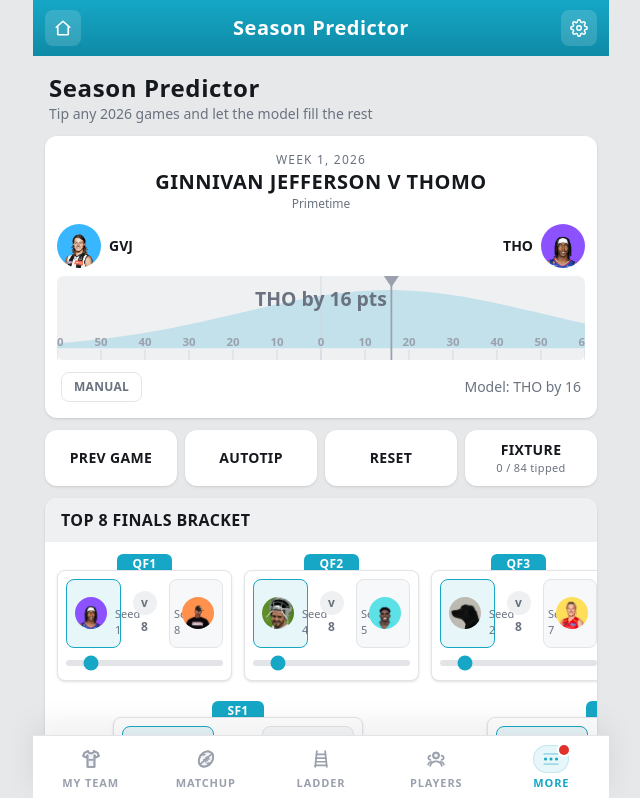
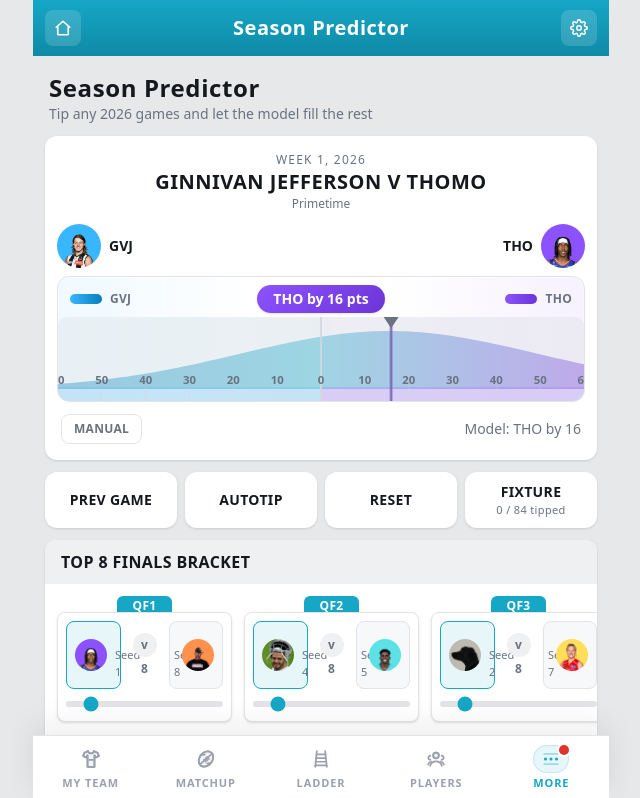
Before and after one commit to zebraspread-glitch/nfl-league, a Next.js app: page /predictor in a window 1280 px wide. Shown: the top 798 px of the page, without its empty margins (319-959 px from the left). Built offline with nearby package versions, Linux system fonts and the light colour scheme.

Commit message:
Polish predictor tipping bar

```diff
--- a/components/season-predictor.tsx
+++ b/components/season-predictor.tsx
@@ -173,6 +173,10 @@ export function SeasonPredictor({
               homeName={game.home.team.name}
               awayLabel={game.away.team.abbrev}
               homeLabel={game.home.team.abbrev}
+              awayPrimary={game.away.team.primary}
+              awaySecondary={game.away.team.secondary}
+              homePrimary={game.home.team.primary}
+              homeSecondary={game.home.team.secondary}
               status={pick ? "user" : "model"}
               onTip={tip}
             />
--- a/components/tip-bar.tsx
+++ b/components/tip-bar.tsx
@@ -1,6 +1,6 @@
 "use client";
 
-import { useRef, useState } from "react";
+import { useId, useRef, useState } from "react";
 import { clampMargin, MAX_MARGIN } from "@/lib/predictor";
 
 const W = 600;
@@ -20,6 +20,10 @@ export function TipBar({
   homeName,
   awayLabel,
   homeLabel,
+  awayPrimary,
+  awaySecondary,
+  homePrimary,
+  homeSecondary,
   status,
   onTip,
 }: {
@@ -31,10 +35,16 @@ export function TipBar({
   homeName: string;
   awayLabel: string;
   homeLabel: string;
+  awayPrimary: string;
+  awaySecondary: string;
+  homePrimary: string;
+  homeSecondary: string;
   status: "model" | "user";
   onTip: (homeWins: boolean, margin: number) => void;
 }) {
   const ref = useRef<SVGSVGElement>(null);
+  const bgId = `tip-bg-${useId().replace(/:/g, "")}`;
+  const curveId = `tip-curve-${useId().replace(/:/g, "")}`;
   const [drag, setDrag] = useState<{ homeWins: boolean; margin: number } | null>(null);
 
   const pickFromClientX = (clientX: number) => {
@@ -48,15 +58,36 @@ export function TipBar({
   const active = drag ?? (margin !== undefined && homeWins !== undefined ? { homeWins, margin } : null);
   const markerX = active ? MID + (active.homeWins ? 1 : -1) * active.margin * PX_PER_POINT : null;
   const winnerLabel = active ? (active.homeWins ? homeLabel : awayLabel) : "";
-  const resultTone = status === "user" ? "fill-text" : "fill-text-muted";
-  const markerTone = status === "user" ? "stroke-teal fill-teal" : "stroke-text-dim fill-text-dim";
+  const winnerColor = active?.homeWins ? homePrimary : awayPrimary;
+  const winnerAccent = active?.homeWins ? homeSecondary : awaySecondary;
+  const markerTone = status === "user" ? "stroke-white fill-white" : "stroke-text-muted fill-text-muted";
 
   return (
-    <div className="select-none">
+    <div
+      className="select-none overflow-hidden rounded-xl border border-border bg-card shadow-[inset_0_0_0_1px_rgba(255,255,255,0.35)]"
+      style={{
+        background: `linear-gradient(90deg, ${awayPrimary}14 0%, var(--card) 38%, var(--card) 62%, ${homePrimary}14 100%)`,
+      }}
+    >
+      <div className="grid grid-cols-[1fr_auto_1fr] items-center gap-2 px-3 pt-2">
+        <TeamColourTag label={awayLabel} name={awayName} primary={awayPrimary} secondary={awaySecondary} />
+        <div
+          className="min-w-[8rem] rounded-full px-3 py-1 text-center font-cond text-sm font-semibold tabular-nums text-white shadow-sm"
+          style={{
+            background: active
+              ? `linear-gradient(135deg, ${winnerColor}, ${winnerAccent})`
+              : "linear-gradient(135deg, var(--text-dim), var(--text-muted))",
+          }}
+        >
+          {active ? `${winnerLabel} by ${active.margin} pts` : "Tap to tip"}
+        </div>
+        <TeamColourTag label={homeLabel} name={homeName} primary={homePrimary} secondary={homeSecondary} align="right" />
+      </div>
+
       <svg
         ref={ref}
         viewBox={`0 0 ${W} ${H}`}
-        className="w-full cursor-pointer touch-none"
+        className="mt-1 w-full cursor-pointer touch-none"
         role="slider"
         tabIndex={0}
         aria-label={`Tip ${awayName} versus ${homeName}`}
@@ -88,14 +119,31 @@ export function TipBar({
           onTip(moved >= 0, clampMargin(Math.abs(moved) || 1));
         }}
       >
-        <rect x="0" y="0" width={W} height={H} rx="8" className="fill-section" />
-        <path d={curvePath(mean, sd)} className="fill-teal/20" />
-        <line x1={MID} y1="0" x2={MID} y2={H} className="stroke-border-strong" strokeWidth="1" />
+        <defs>
+          <linearGradient id={bgId} x1="0" x2="1" y1="0" y2="0">
+            <stop offset="0%" stopColor={awayPrimary} />
+            <stop offset="48%" stopColor={awaySecondary} />
+            <stop offset="52%" stopColor={homeSecondary} />
+            <stop offset="100%" stopColor={homePrimary} />
+          </linearGradient>
+          <linearGradient id={curveId} x1="0" x2="1" y1="0" y2="0">
+            <stop offset="0%" stopColor={awaySecondary} />
+            <stop offset="50%" stopColor="var(--teal)" />
+            <stop offset="100%" stopColor={homeSecondary} />
+          </linearGradient>
+        </defs>
+
+        <rect x="0" y="0" width={W} height={H} rx="10" fill={`url(#${bgId})`} opacity="0.12" />
+        <rect x="0" y="0" width={W} height={H} rx="10" className="fill-section" opacity="0.72" />
+        <path d={curvePath(mean, sd)} fill={`url(#${curveId})`} opacity="0.36" />
+        <rect x="0" y={H - 16} width={MID} height="16" fill={awayPrimary} opacity="0.2" />
+        <rect x={MID} y={H - 16} width={MID} height="16" fill={homePrimary} opacity="0.2" />
+        <line x1={MID} y1="0" x2={MID} y2={H} className="stroke-border-strong" strokeWidth="2" />
 
         {ticks().map((t) => (
           <g key={t.value}>
-            <line x1={t.x} y1={H - 12} x2={t.x} y2={H} className="stroke-border-strong" strokeWidth="1" />
-            <text x={t.x} y={H - 16} textAnchor="middle" className="fill-text-dim text-[13px] font-semibold">
+            <line x1={t.x} y1={H - 15} x2={t.x} y2={H} className="stroke-border-strong" strokeWidth="1" opacity="0.55" />
+            <text x={t.x} y={H - 20} textAnchor="middle" className="fill-text-muted text-[13px] font-semibold">
               {Math.abs(t.value)}
             </text>
           </g>
@@ -103,7 +151,8 @@ export function TipBar({
 
         {markerX !== null ? (
           <g>
-            <line x1={markerX} y1="0" x2={markerX} y2={H} className={markerTone} strokeWidth="2" />
+            <line x1={markerX} y1="0" x2={markerX} y2={H} stroke={winnerColor} strokeWidth="4" opacity="0.45" />
+            <line x1={markerX} y1="0" x2={markerX} y2={H} className={markerTone} strokeWidth="1.5" />
             <path d={`M ${markerX - 8} 0 L ${markerX + 8} 0 L ${markerX} 12 Z`} className={markerTone} />
           </g>
         ) : (
@@ -112,15 +161,33 @@ export function TipBar({
           </text>
         )}
 
-        {active ? (
-          <text x={MID} y="34" textAnchor="middle" className={`${resultTone} text-[22px] font-semibold`}>
-            <tspan>{winnerLabel}</tspan>
-            <tspan className="fill-text-muted"> by </tspan>
-            <tspan>{active.margin}</tspan>
-            <tspan className="fill-text-muted"> pts</tspan>
-          </text>
-        ) : null}
       </svg>
+    </div>
+  );
+}
+
+function TeamColourTag({
+  label,
+  name,
+  primary,
+  secondary,
+  align = "left",
+}: {
+  label: string;
+  name: string;
+  primary: string;
+  secondary: string;
+  align?: "left" | "right";
+}) {
+  return (
+    <div className={`flex min-w-0 items-center gap-2 ${align === "right" ? "justify-end" : ""}`}>
+      <span
+        className="h-2.5 w-8 shrink-0 rounded-full"
+        style={{ background: `linear-gradient(90deg, ${primary}, ${secondary})` }}
+      />
+      <span className="truncate font-cond text-xs font-semibold uppercase tracking-wide text-text-muted" title={name}>
+        {label}
+      </span>
     </div>
   );
 }
```
